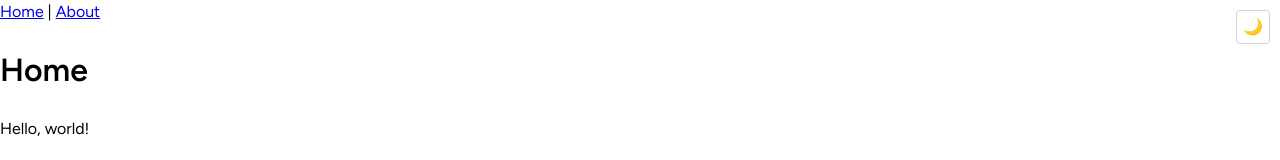
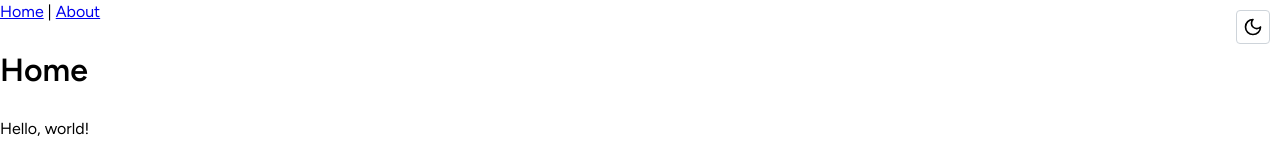
Before and after one commit to JonaCodes/personal-finance-agent, a React (Vite) app in the folder public/: page / in a window 1280 px wide. Shown: the top 160 px of the page. Built offline with nearby package versions, Linux system fonts and the light colour scheme.

Commit message:
lucide icons

```diff
--- a/public/package.json
+++ b/public/package.json
@@ -14,6 +14,7 @@
     "@fontsource/poppins": "^5.1.1",
     "@mantine/core": "^8.3.5",
     "@mantine/hooks": "^8.3.5",
+    "lucide-react": "^0.460.0",
     "mobx": "^6.13.6",
     "mobx-react-lite": "^4.1.0",
     "react": "^19.0.0",
--- a/public/src/App.tsx
+++ b/public/src/App.tsx
@@ -1,5 +1,6 @@
 import { BrowserRouter as Router, Routes, Route, Link } from 'react-router-dom';
 import { ActionIcon, useComputedColorScheme, useMantineColorScheme } from '@mantine/core';
+import { Moon, Sun } from 'lucide-react';
 import Home from './components/Home';
 import About from './components/About';
 
@@ -21,7 +22,7 @@ function App() {
           aria-label="Toggle color scheme"
           style={{ position: 'absolute', top: 10, right: 10 }}
         >
-          {computedColorScheme === 'dark' ? '☀️' : '🌙'}
+          {computedColorScheme === 'dark' ? <Sun size={20} /> : <Moon size={20} />}
         </ActionIcon>
         <nav>
           <Link to='/'>Home</Link> | <Link to='/about'>About</Link>
```
Also changed, not shown: 1 other file (tests, documents, lock files or other folders).
